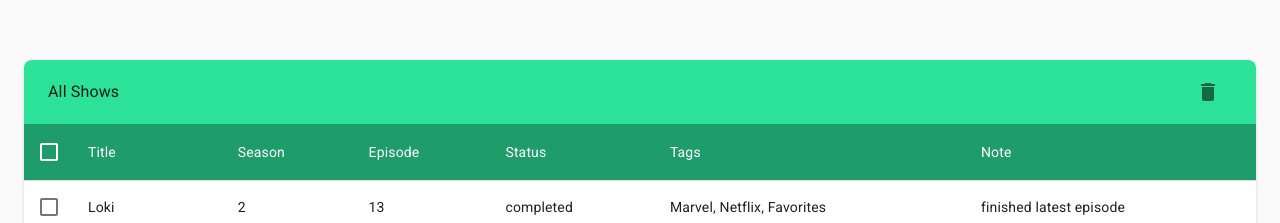
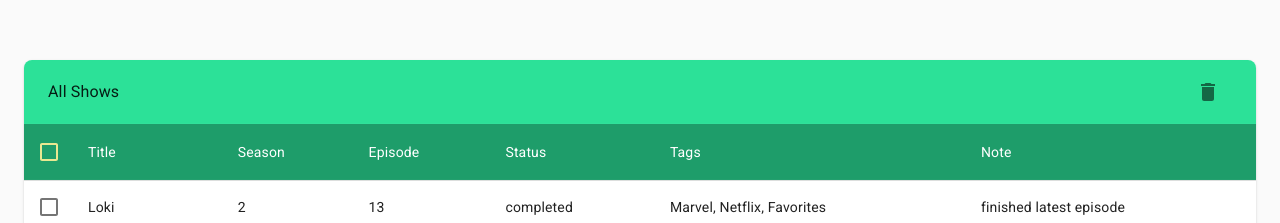
Before and after one commit to LarsSpangenberg/tv-show-list-react, a React (Create React App) app: page / in a window 1280 px wide. Shown: the part 200-423 px from the top of the page. Built offline with nearby package versions, Linux system fonts and the light colour scheme.

Commit message:
changed checkbox color

```diff
--- a/src/components/showsList/showsListHead/ShowsListHeadStyles.js
+++ b/src/components/showsList/showsListHead/ShowsListHeadStyles.js
@@ -8,6 +8,6 @@ export default makeStyles((theme) => ({
     },
   },
   checkboxIcon: {
-    color: theme.palette.common.white,
+    color: theme.palette.secondary.light,
   }
 }));
```
